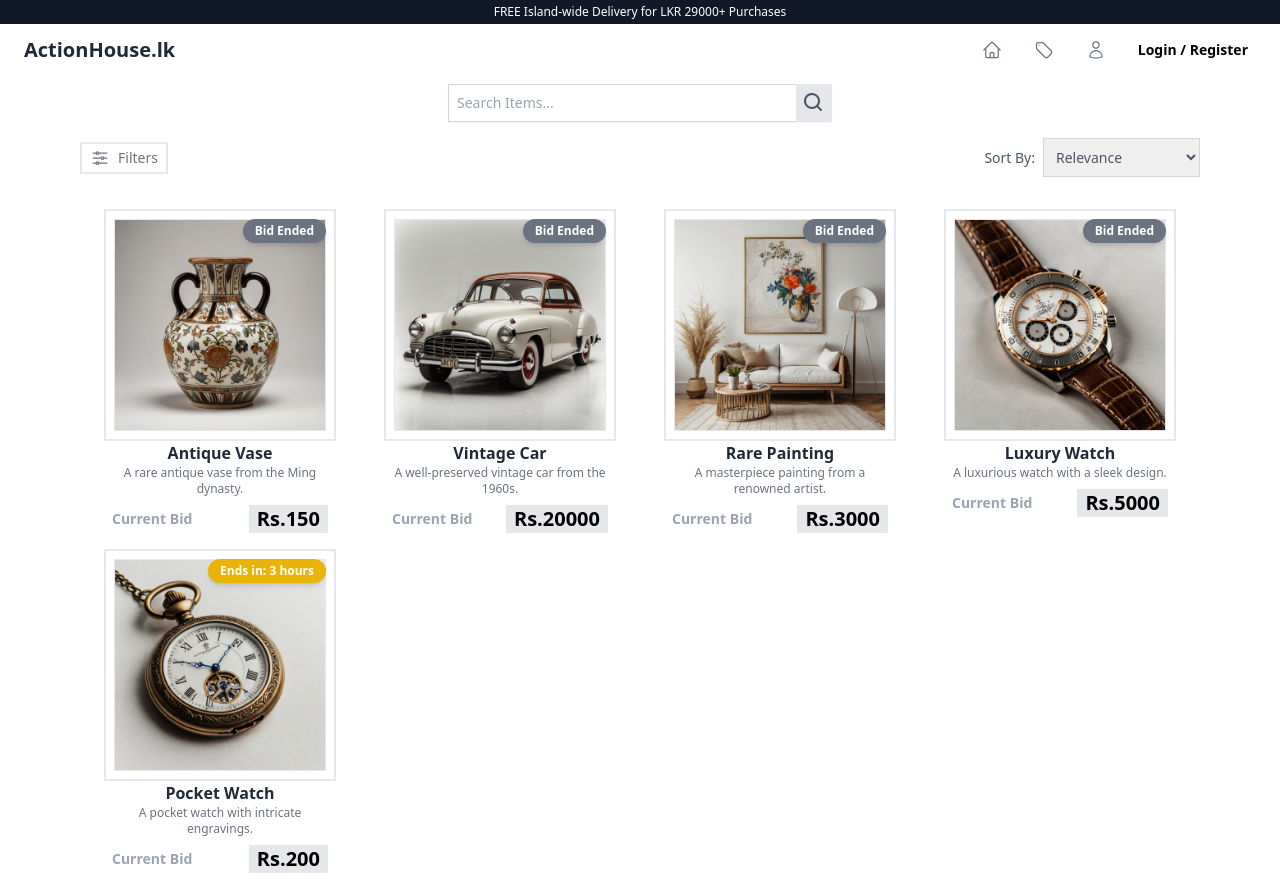
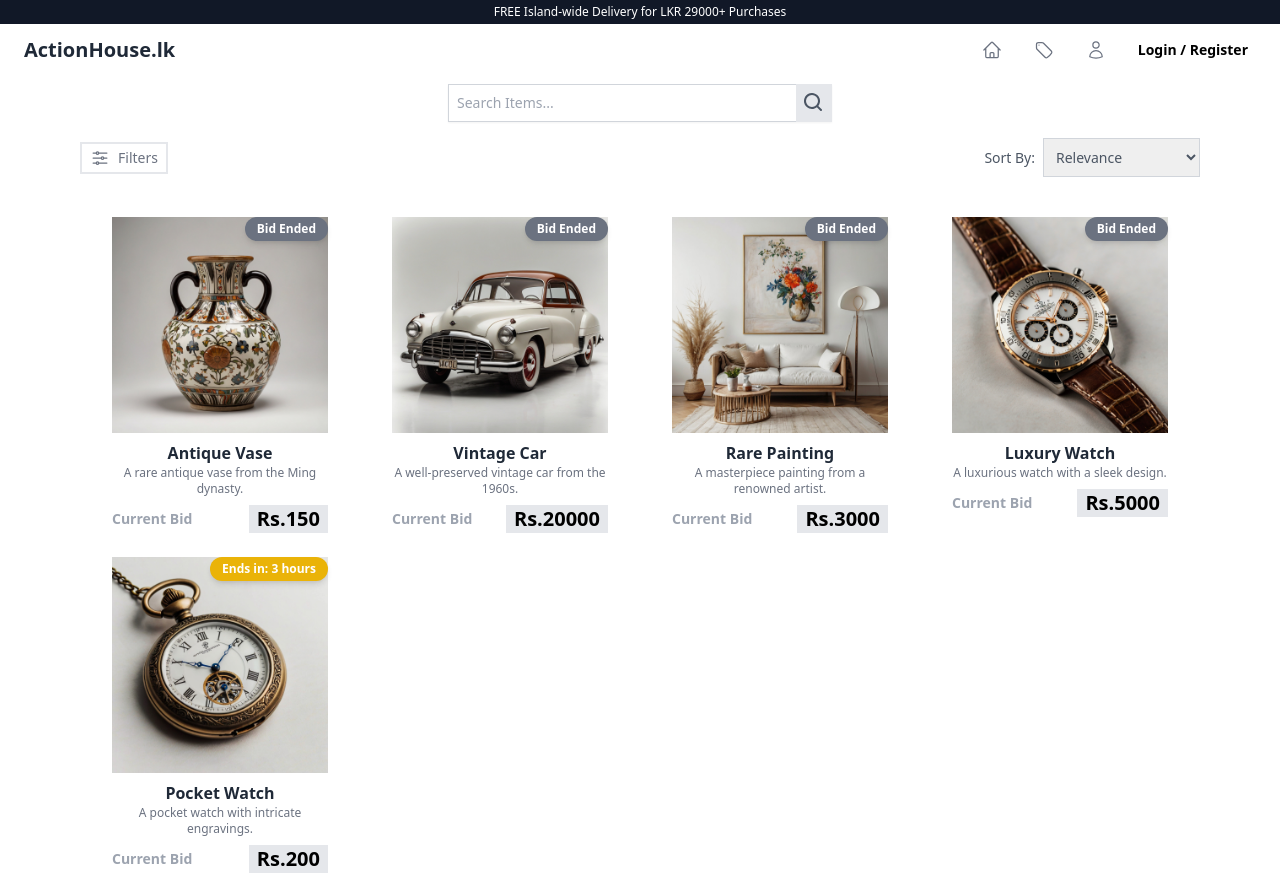
Before and after one commit to sameerajayakodi/Auction_System, a React (Create React App) app in the folder AuctionHouse/auction-management-frontend/: page /auctions in a window 1280 px wide. Built offline with nearby package versions, Linux system fonts and the light colour scheme.

Commit message:
Update AuctionCard.js

```diff
--- a/AuctionHouse/auction-management-frontend/src/AuctionCard.js
+++ b/AuctionHouse/auction-management-frontend/src/AuctionCard.js
@@ -78,14 +78,10 @@ const AuctionCard = ({ auction }) => {
   };
 
   return (
-    <div className="relative w-full h-full p-6 py-2 group">
-      <div className="relative p-2 transition-opacity duration-300 border-2 group-hover:opacity-40">
+    <div className="relative w-full h-full p-6 py-2 bg-white rounded-md group">
+      <div className="relative p-2 transition-opacity duration-300 group-hover:opacity-40">
         {/* Image Section */}
-        <img
-          src={image}
-          alt={title}
-          className="object-cover w-full h-full border "
-        />
+        <img src={image} alt={title} className="object-cover w-full h-full " />
         {/* End Date Badge */}
         <span
           className={`absolute px-3 py-1 text-xs font-semibold text-white ${badgeColor} rounded-full shadow-md top-2 right-2`}
```
